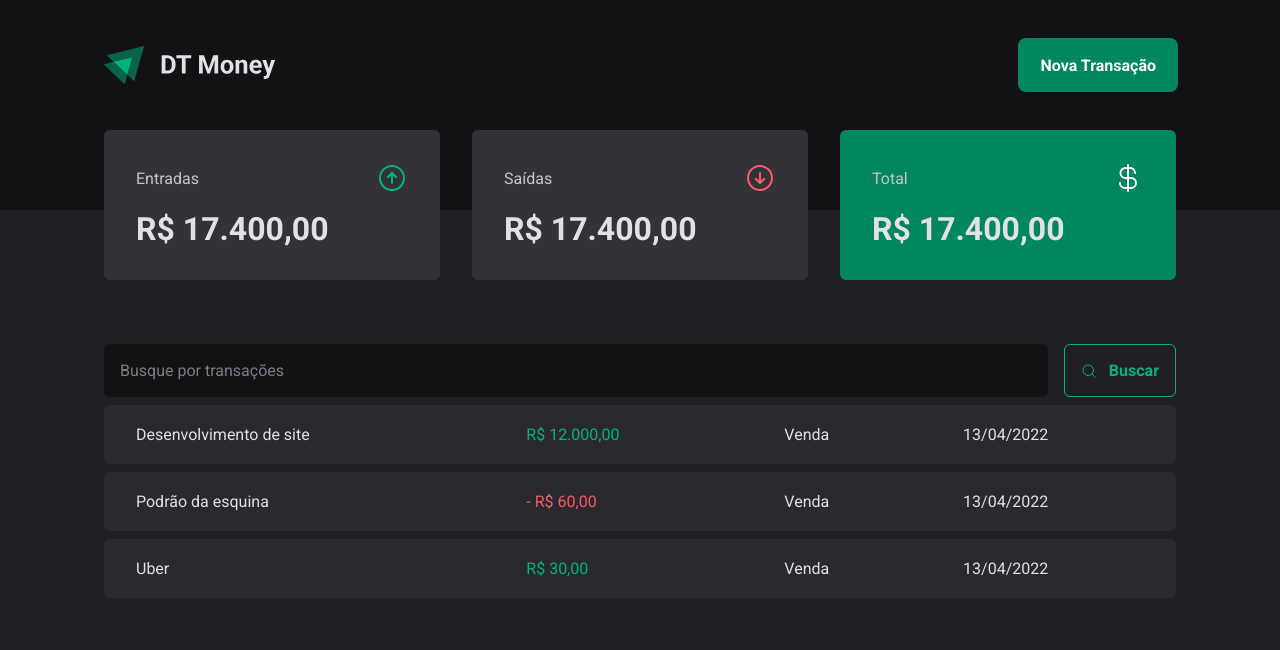
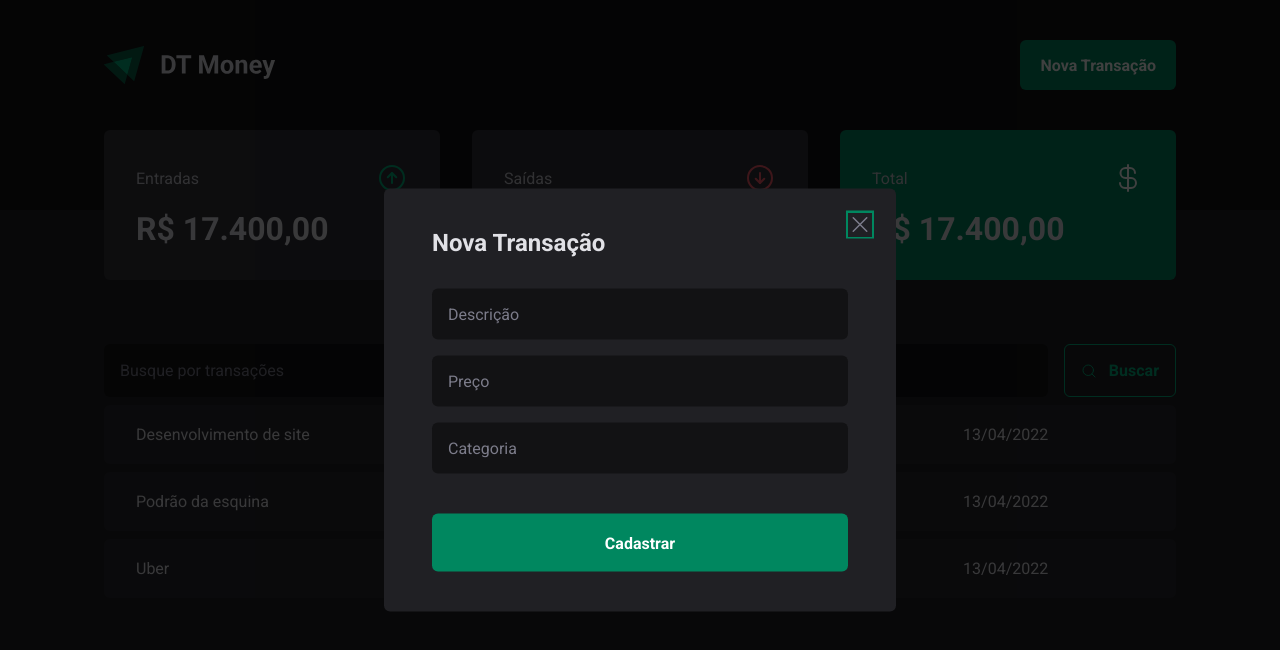
Before and after one commit to CauaMatheus/03-dt-money, a React (Vite) app: page / in a window 1280 px wide. Both pictures are taken after a click on the button "Nova Transação". Shown: the top 650 px of the page. Built offline with nearby package versions, Linux system fonts and the light colour scheme.

Commit message:
NewTransactionModal

```diff
--- a/package.json
+++ b/package.json
@@ -9,6 +9,7 @@
     "preview": "vite preview"
   },
   "dependencies": {
+    "@radix-ui/react-dialog": "^1.0.0",
     "phosphor-react": "^1.4.1",
     "react": "^18.2.0",
     "react-dom": "^18.2.0",
--- a/src/components/Header/index.tsx
+++ b/src/components/Header/index.tsx
@@ -1,13 +1,20 @@
 import { HeaderContainer, HeaderContent, NewTransactionButton } from './styles'
-
+import * as Dialog from '@radix-ui/react-dialog'
 import Logo from '../../assets/Logo.svg'
+import { NewTransactionModal } from '../NewTransactionModal'
 
 export function Header() {
   return (
     <HeaderContainer>
       <HeaderContent>
         <img src={Logo} alt="" />
-        <NewTransactionButton>Nova Transação</NewTransactionButton>
+        <Dialog.Root>
+          <Dialog.Trigger asChild>
+            <NewTransactionButton>Nova Transação</NewTransactionButton>
+          </Dialog.Trigger>
+
+          <NewTransactionModal />
+        </Dialog.Root>
       </HeaderContent>
     </HeaderContainer>
   )
--- /dev/null
+++ b/src/components/NewTransactionModal/index.tsx
@@ -0,0 +1,26 @@
+import * as Dialog from '@radix-ui/react-dialog'
+import { X } from 'phosphor-react'
+import { CloseButton, Content, Overlay } from './styles'
+
+export function NewTransactionModal() {
+  return (
+    <Dialog.Portal>
+      <Overlay />
+
+      <Content>
+        <Dialog.Title>Nova Transação</Dialog.Title>
+        <CloseButton>
+          <X size={24} />
+        </CloseButton>
+
+        <form>
+          <input type="text" placeholder="Descrição" required />
+          <input type="number" placeholder="Preço" required />
+          <input type="text" placeholder="Categoria" required />
+
+          <button type="submit">Cadastrar</button>
+        </form>
+      </Content>
+    </Dialog.Portal>
+  )
+}
--- /dev/null
+++ b/src/components/NewTransactionModal/styles.ts
@@ -0,0 +1,75 @@
+import styled from 'styled-components'
+import {
+  Overlay as DialogOverlay,
+  Content as DialogContent,
+  Close as DialogClose,
+} from '@radix-ui/react-dialog'
+
+export const Overlay = styled(DialogOverlay)`
+  position: fixed;
+  width: 100vw;
+  height: 100vh;
+  inset: 0;
+  background: rgba(0, 0, 0, 0.75);
+`
+
+export const Content = styled(DialogContent)`
+  min-width: 32rem;
+  border-radius: 6px;
+  padding: 2.5rem 3rem;
+  background: ${(props) => props.theme['gray-800']};
+
+  position: fixed;
+  top: 50%;
+  left: 50%;
+  transform: translate(-50%, -50%);
+
+  form {
+    margin-top: 2rem;
+
+    display: flex;
+    flex-direction: column;
+    gap: 1rem;
+
+    input {
+      border-radius: 6px;
+      border: 0;
+      background: ${(props) => props.theme['gray-900']};
+      color: ${(props) => props.theme['gray-300']};
+      padding: 1rem;
+
+      &::placeholder {
+        color: ${(props) => props.theme['gray-500']};
+      }
+    }
+
+    button[type='submit'] {
+      height: 58px;
+      border: 0;
+      background: ${(props) => props.theme['green-500']};
+      color: ${(props) => props.theme.white};
+      font-weight: bold;
+      padding: 0 1.25rem;
+      border-radius: 6px;
+      margin-top: 1.5rem;
+      cursor: pointer;
+
+      &:hover {
+        background: ${(props) => props.theme['green-700']};
+        transition: background-color 0.2s;
+      }
+    }
+  }
+`
+
+export const CloseButton = styled(DialogClose)`
+  position: absolute;
+  background: transparent;
+  border: 0;
+
+  top: 1.5rem;
+  right: 1.5rem;
+  line-height: 0;
+  cursor: pointer;
+  color: ${(props) => props.theme['gray-500']};
+`
```
Also changed, not shown: 1 other file (tests, documents, lock files or other folders).
